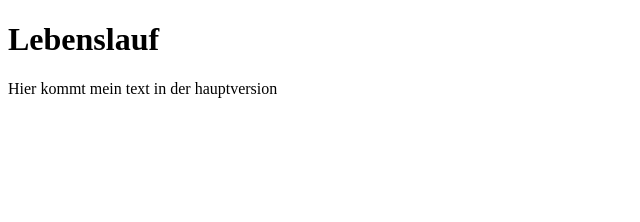
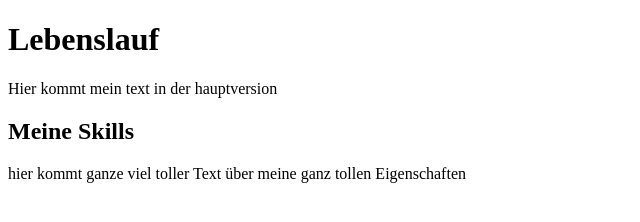
Before and after one commit to STullius/meinPortfolio072024Trier, a plain HTML site: page index.html in a window 1280 px wide. Shown: the whole page, without its empty margins (0-640 px from the left). Drawn offline with Linux system fonts and the light colour scheme.

Commit message:
skills hinzugefügt

```diff
--- a/index.html
+++ b/index.html
@@ -8,5 +8,7 @@
 <body>
     <h1>Lebenslauf</h1>
     <p>Hier kommt mein text in der hauptversion</p>
+    <h2>Meine Skills</h2>
+    <p>hier kommt ganze viel toller Text über meine ganz tollen Eigenschaften</p>
 </body>
 </html>
```
